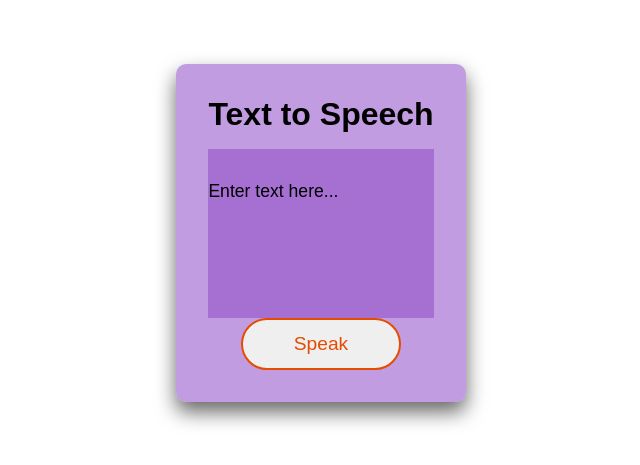
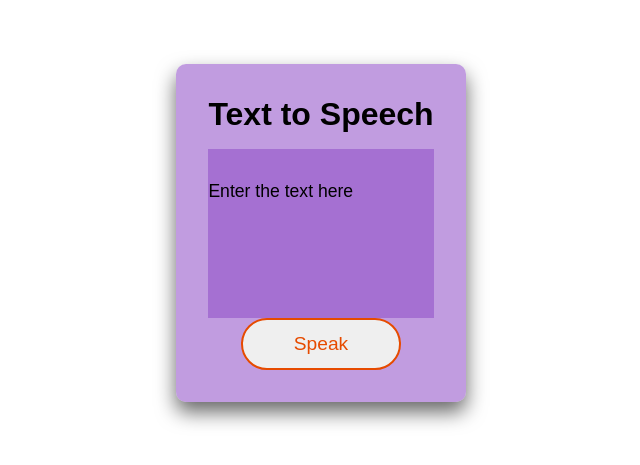
Before and after one commit to tejasaravakota/text-to-speech, a plain HTML site: page index.html in a window 1280 px wide. Shown: the part 167-632 px from the top of the page, 319-959 px from the left. Drawn offline with Linux system fonts and the light colour scheme.

Commit message:
Update index.html

```diff
--- a/index.html
+++ b/index.html
@@ -13,7 +13,7 @@
 
     <div class="speech-container">
         <h2> Text to Speech </h2>
-        <textarea id="inputText" cols="10" rows="5" placeholder="Enter text here..."></textarea>
+        <textarea id="inputText" cols="10" rows="5" placeholder="Enter the text here"></textarea>
         <button id="speech"> Speak </button>
     </div>
 
```
